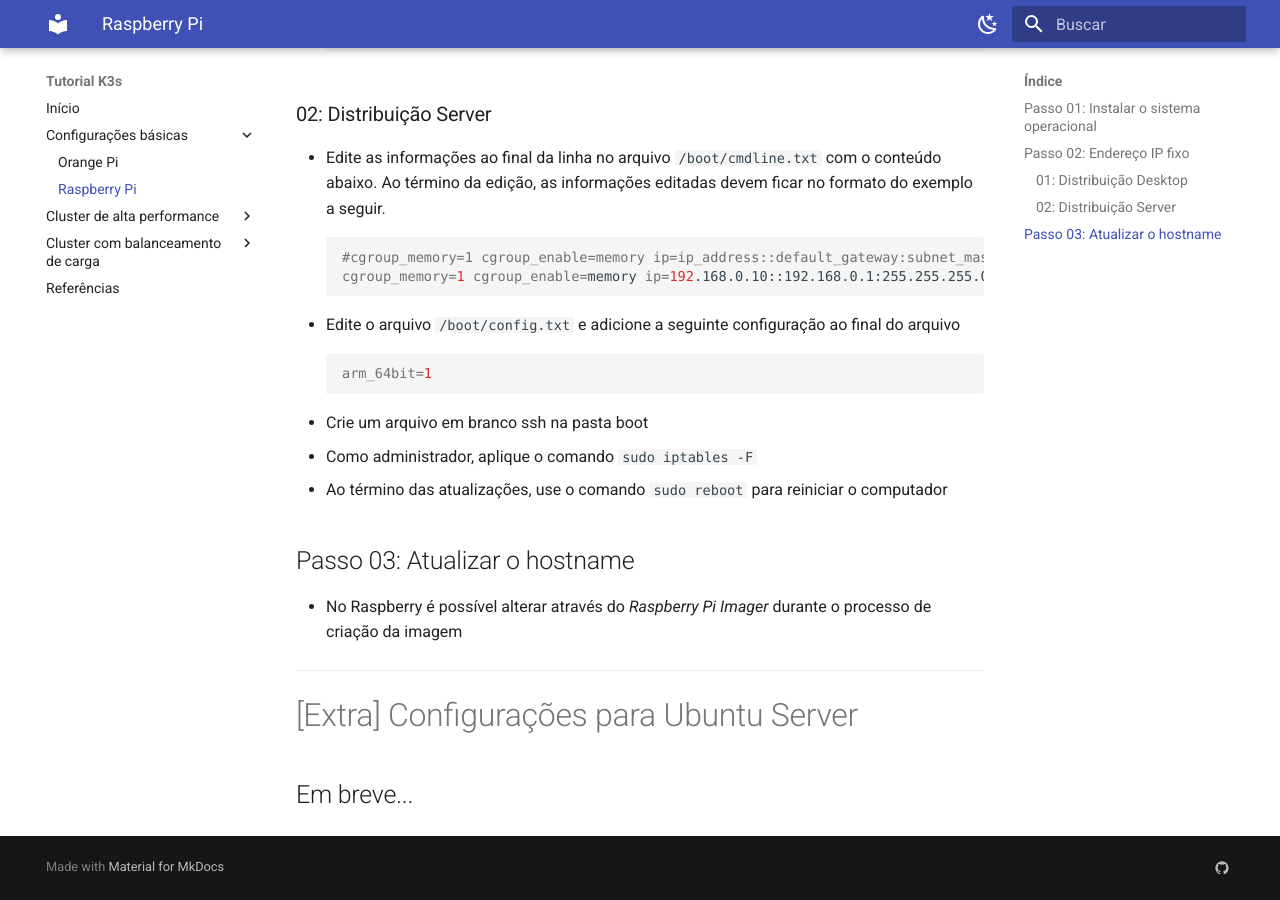
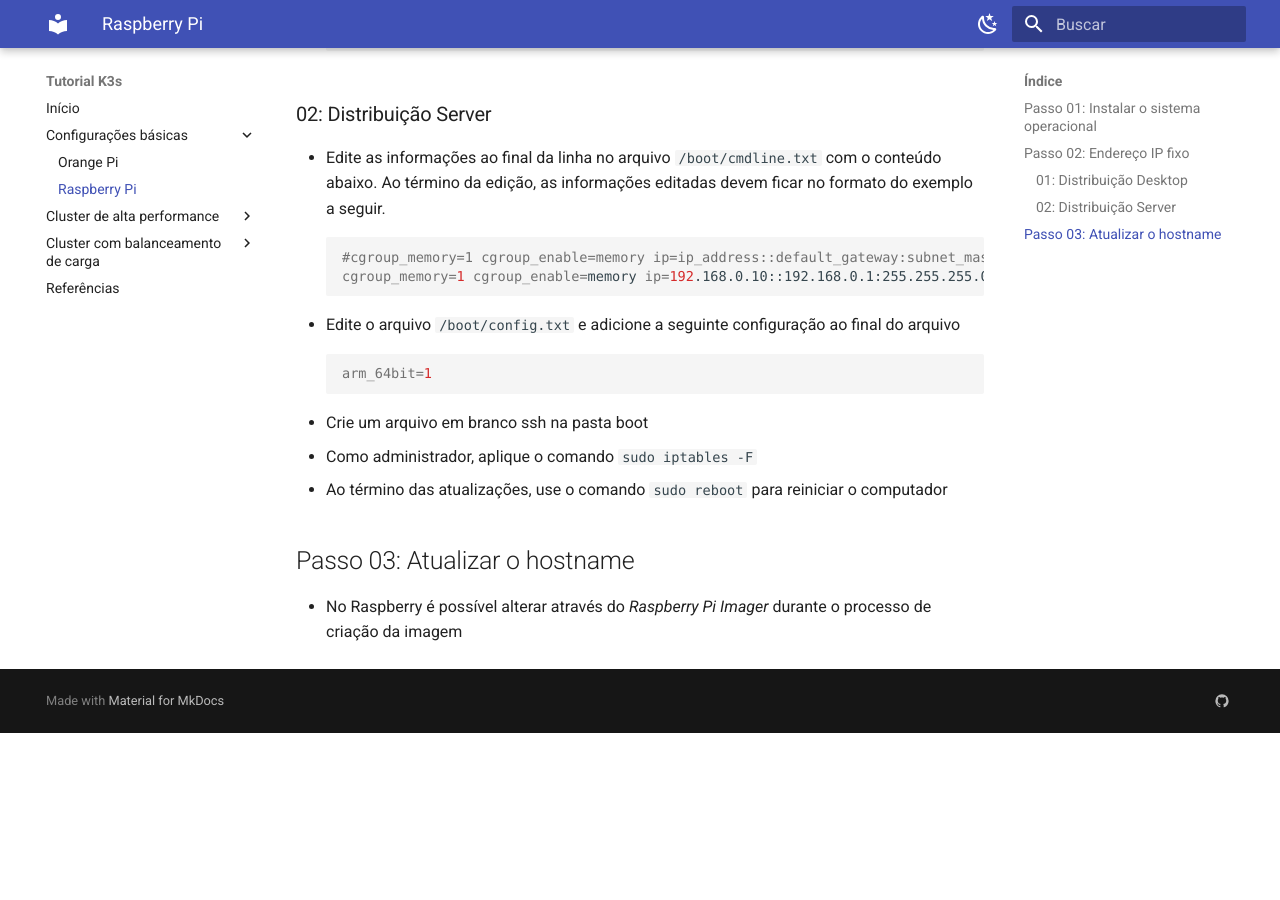
Before and after one commit to Prisma-IAP/tutorial_k3s, an MkDocs documentation site: the page built from docs/basics/raspberry.md, in a window 1280 px wide and 900 px high, scrolled down 745 px. Built offline with MkDocs 1.6.1 and Material for MkDocs 9.7.7, drawn with Linux system fonts in a browser that asks for light colours; some web fonts are replaced; after the commit the page ends 1478 px from its top, so only the background shows below that.

Commit message:
Fixing docs

```diff
--- a/docs/basics/raspberry.md
+++ b/docs/basics/raspberry.md
@@ -38,9 +38,3 @@
 
 ## Passo 03: Atualizar o hostname
 - No Raspberry é possível alterar através do *Raspberry Pi Imager* durante o processo de criação da imagem
-
----
-
-# [Extra] Configurações para Ubuntu Server
-
-## Em breve...
```
